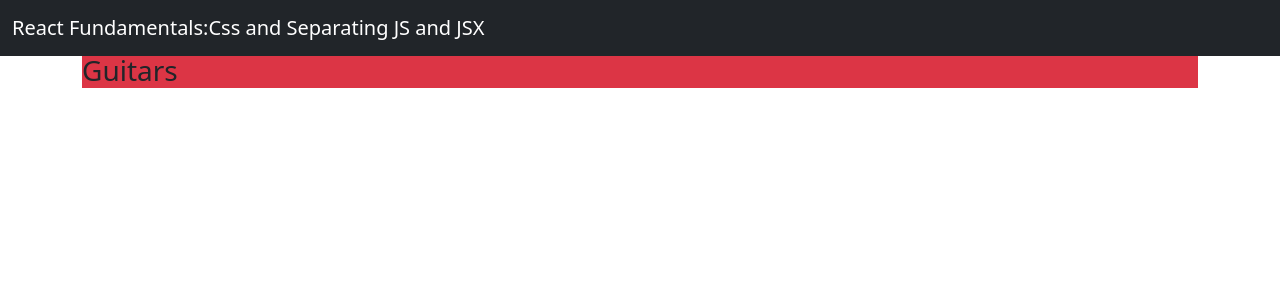
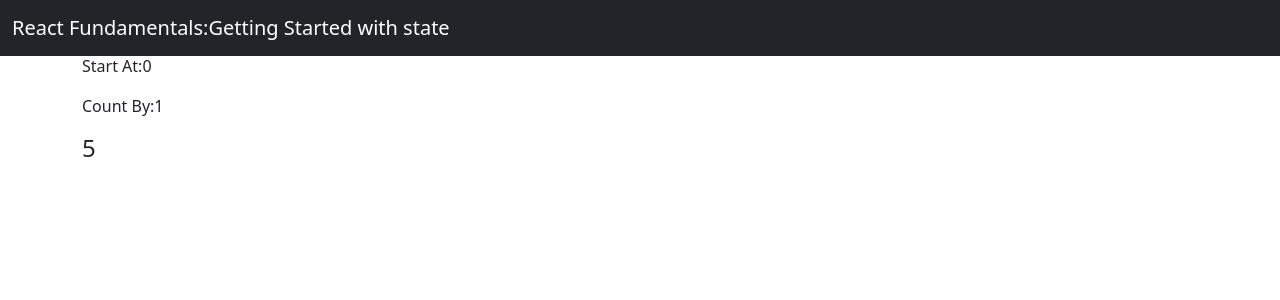
Before and after one commit to Level237/react-fundamentals, a React (Create React App) app: page / in a window 1280 px wide. Shown: the top 300 px of the page. Built offline with nearby package versions, Linux system fonts and the light colour scheme.

Commit message:
Getting Started with state

```diff
--- a/src/App.js
+++ b/src/App.js
@@ -1,5 +1,6 @@
 import Navbar from "./Navbar";
 import List from "./List";
+import Counter from "./Counter";
 function App(){
 
     const guitars=['Strat','Les Paul','Explorer'];
@@ -7,13 +8,15 @@ function App(){
 
     return (
         <>
-            <Navbar title="Css and Separating JS and JSX" />
+            <Navbar title="Getting Started with state" />
 
         <div className="container">
-            <List
+
+            <Counter />
+            {/* <List
             title="Guitars"
             background="danger"
-            />
+            /> */}
         </div>
         </>
     )
--- /dev/null
+++ b/src/Counter.js
@@ -0,0 +1,22 @@
+import { useState } from "react";
+
+function Counter(props){
+
+    const [counter,setCounter]=useState(props.startAt);
+
+    setTimeout(()=>setCounter(counter + props.countBy),1000);
+    return (
+        <>
+        <p>Start At:{props.startAt}</p>
+        <p>Count By:{props.countBy}</p>
+        <h4>{counter}</h4>
+        </>
+    );
+
+}
+
+Counter.defaultProps = {
+    startAt:0,
+    countBy:1,
+}
+export default Counter;
```
